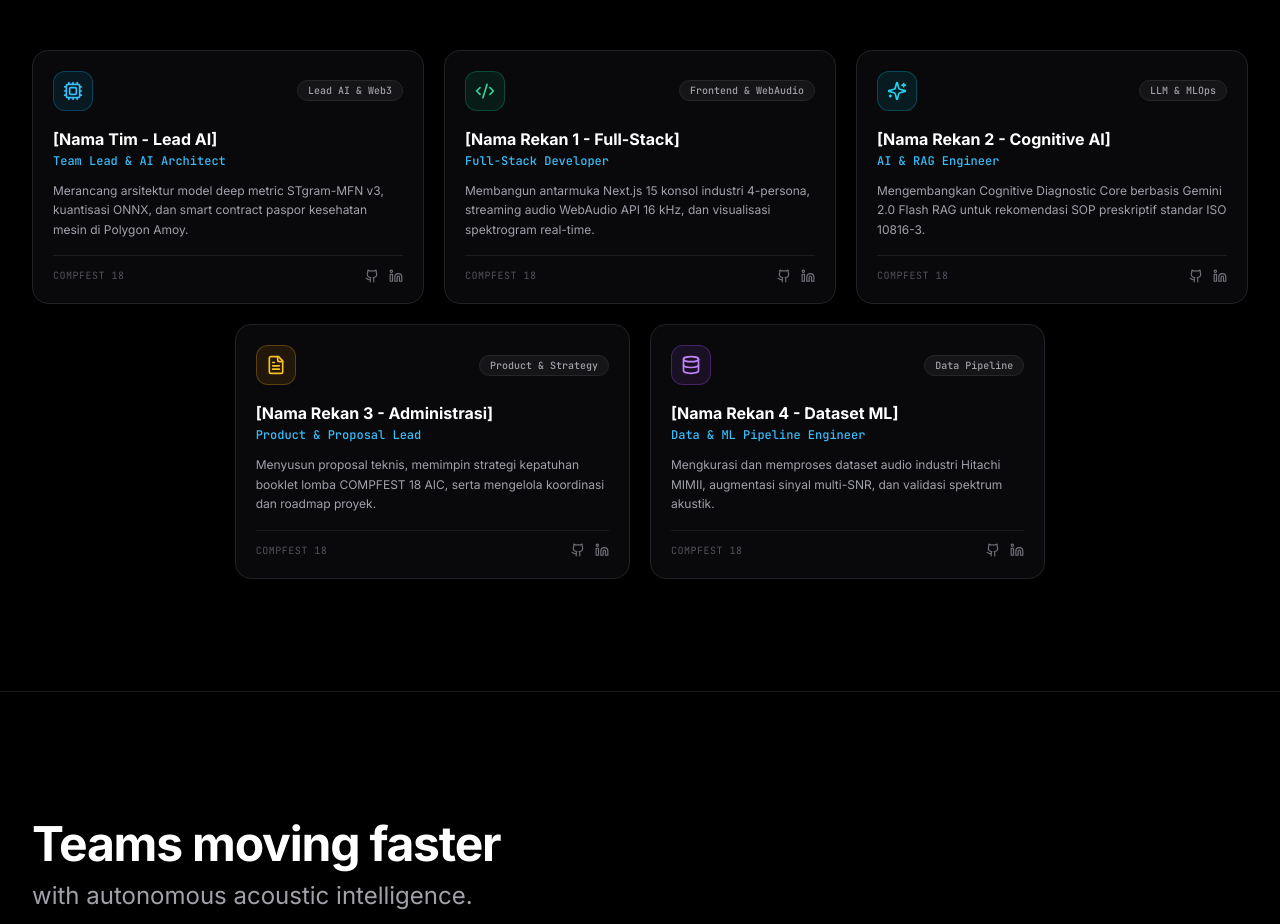
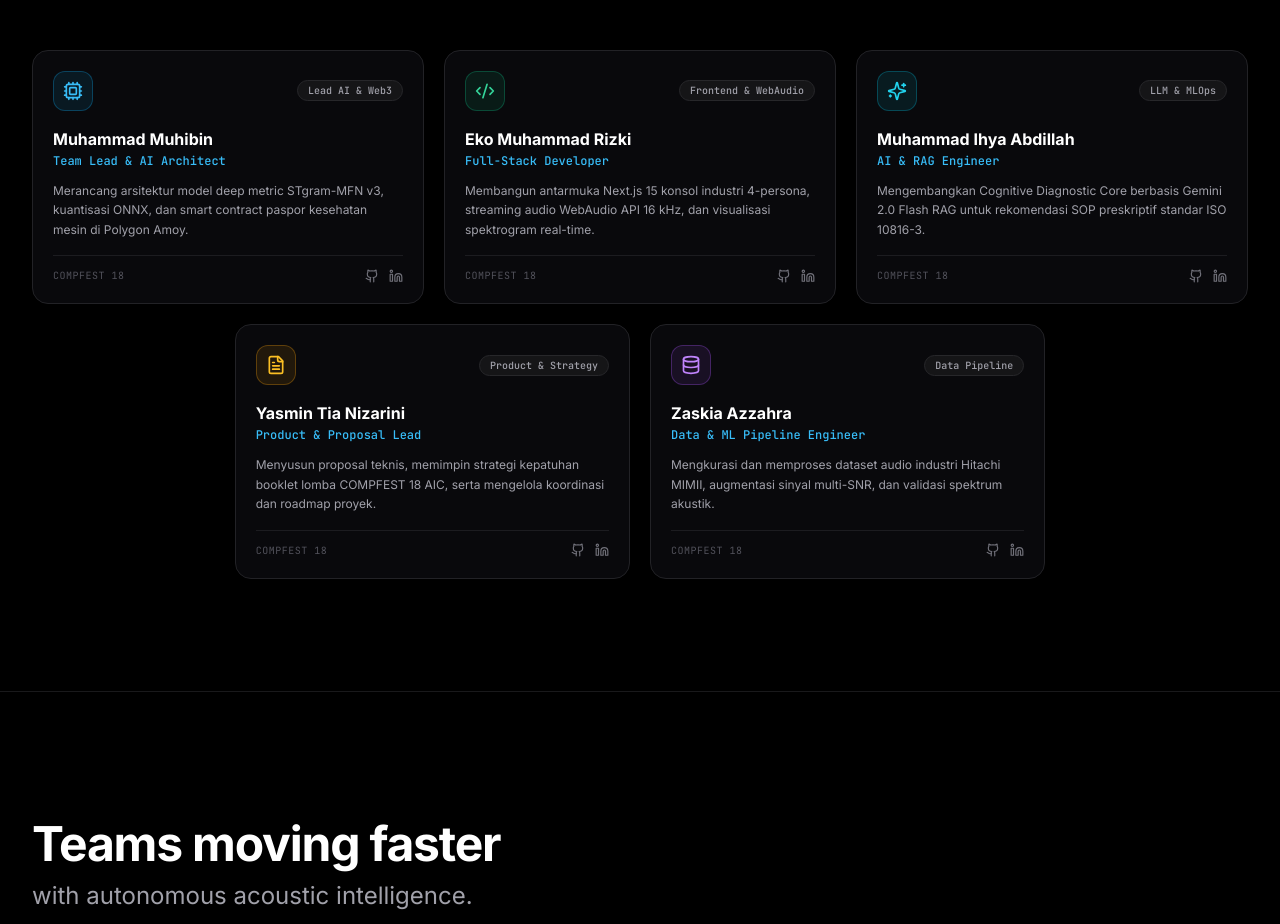
Before and after one commit to bvmhdd/EchoFactory-COMPFEST, a Next.js app: page / in a window 1280 px wide. Shown: the part 6643-7567 px from the top of the page. Built offline with nearby package versions, Linux system fonts and the light colour scheme.

Commit message:
chore(team): update official member names for COMPFEST 18 team

```diff
--- a/src/components/landing/team-section.tsx
+++ b/src/components/landing/team-section.tsx
@@ -19,7 +19,7 @@ export interface TeamMember {
 
 export const TEAM_MEMBERS: TeamMember[] = [
   {
-    name: "[Nama Tim - Lead AI]",
+    name: "Muhammad Muhibin",
     role: "Team Lead & AI Architect",
     tag: "Lead AI & Web3",
     icon: Cpu,
@@ -30,7 +30,7 @@ export const TEAM_MEMBERS: TeamMember[] = [
     linkedin: "https://linkedin.com",
   },
   {
-    name: "[Nama Rekan 1 - Full-Stack]",
+    name: "Eko Muhammad Rizki",
     role: "Full-Stack Developer",
     tag: "Frontend & WebAudio",
     icon: Code2,
@@ -41,7 +41,7 @@ export const TEAM_MEMBERS: TeamMember[] = [
     linkedin: "https://linkedin.com",
   },
   {
-    name: "[Nama Rekan 2 - Cognitive AI]",
+    name: "Muhammad Ihya Abdillah",
     role: "AI & RAG Engineer",
     tag: "LLM & MLOps",
     icon: Sparkles,
@@ -52,7 +52,7 @@ export const TEAM_MEMBERS: TeamMember[] = [
     linkedin: "https://linkedin.com",
   },
   {
-    name: "[Nama Rekan 3 - Administrasi]",
+    name: "Yasmin Tia Nizarini",
     role: "Product & Proposal Lead",
     tag: "Product & Strategy",
     icon: FileText,
@@ -63,7 +63,7 @@ export const TEAM_MEMBERS: TeamMember[] = [
     linkedin: "https://linkedin.com",
   },
   {
-    name: "[Nama Rekan 4 - Dataset ML]",
+    name: "Zaskia Azzahra",
     role: "Data & ML Pipeline Engineer",
     tag: "Data Pipeline",
     icon: Database,
```
